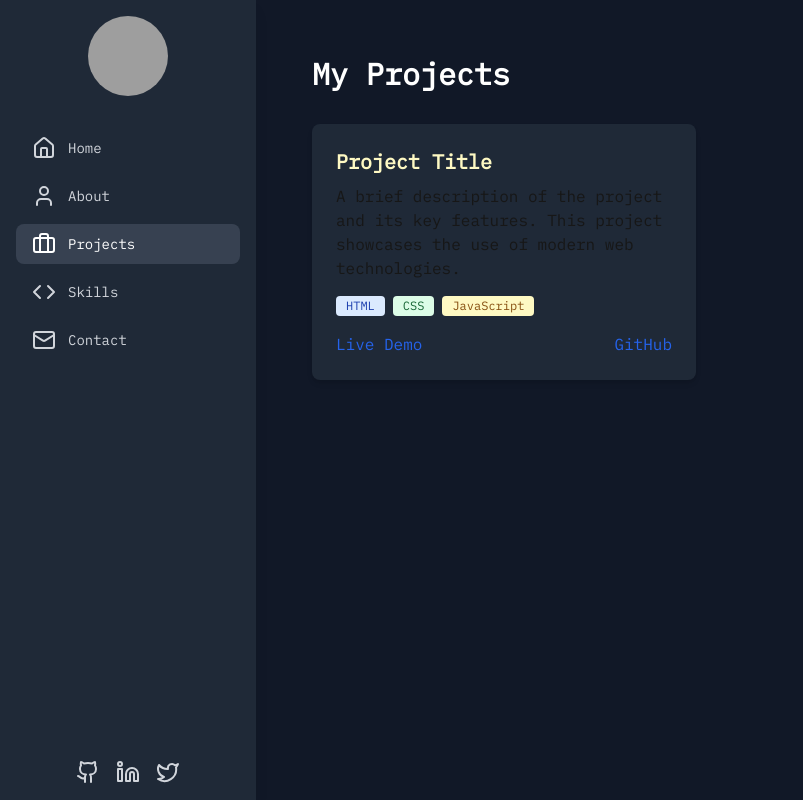
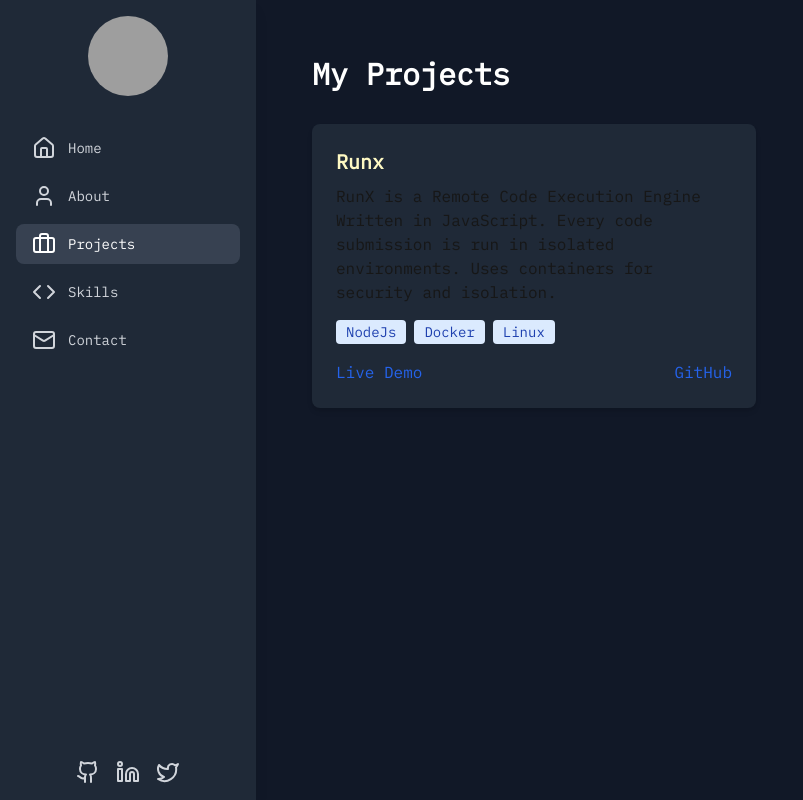
Before and after one commit to alanJames00/portfolio-site, a Next.js app: page /projects in a window 1280 px wide. Shown: the whole page, without its empty margins (0-803 px from the left). Built offline with nearby package versions, Linux system fonts and the light colour scheme; grey boxes are pictures that could not be loaded.

Commit message:
complete project card component

```diff
--- a/app/components/projectCard.tsx
+++ b/app/components/projectCard.tsx
@@ -1,18 +1,42 @@
+'use client'
+export default function ProjectCard({ title, description, tags, demoUrl, githubUrl, url }: { title: string, description: string, tags: string[], demoUrl: string, githubUrl: string, url: string }) {
 
-export default function ProjectCard() {
+    const handleClick = () => {
+        window.location.href = url;
+    }
+
+    const tagColors = [
+        {
+            bg: 'bg-blue-100',
+            text: 'text-blue-800'
+        },
+        {
+            bg: 'bg-green-100',
+            text: 'text-green-800'
+        },
+        {
+            bg: 'bg-yellow-100',
+            text: 'text-yellow-800'
+        }
+    ];
+
     return (
-        <div className="bg-gray-800 rounded-lg shadow-md overflow-hidden max-w-sm w-full">
+        <div onClick={handleClick} className="bg-gray-800 rounded-lg shadow-md overflow-hidden max-w-xl w-full transform transition-transform duration-300 hover:scale-105 hover:shadow-lg cursor-pointer">
             <div className="p-6">
-                <h2 className="text-xl font-semibold text-yellow-100 mb-2">Project Title</h2>
-                <p className="mb-4">A brief description of the project and its key features. This project showcases the use of modern web technologies.</p>
+                <h2 className="text-xl font-semibold text-yellow-100 mb-2">{title}</h2>
+                <p className="mb-4">{description}</p>
+
                 <div className="flex flex-wrap gap-2 mb-4">
-                    <span className="bg-blue-100 text-blue-800 text-xs font-medium px-2.5 py-0.5 rounded">HTML</span>
-                    <span className="bg-green-100 text-green-800 text-xs font-medium px-2.5 py-0.5 rounded">CSS</span>
-                    <span className="bg-yellow-100 text-yellow-800 text-xs font-medium px-2.5 py-0.5 rounded">JavaScript</span>
+                    {tags.map((tag, index) => (
+                        <span key={index} className={`bg-blue-100 text-blue-800 text-sm font-large px-2.5 py-0.5 rounded`}>{tag}</span>
+                    ))}
+                    {/* <span className="bg-blue-100 text-blue-800 text-xs font-medium px-2.5 py-0.5 rounded">{tags[0]}</span>
+                    {/* <span className="bg-yellow-100 text-yellow-800 text-xs font-medium px-2.5 py-0.5 rounded">{tags[2]}</span> */}
                 </div>
+
                 <div className="flex justify-between">
-                    <a href="#" className="text-blue-600 hover:text-blue-800 font-medium">Live Demo</a>
-                    <a href="#" className="text-blue-600 hover:text-blue-800 font-medium">GitHub</a>
+                    <a href={demoUrl} className="text-blue-600 hover:text-blue-800 font-medium">Live Demo</a>
+                    <a href={githubUrl} className="text-blue-600 hover:text-blue-800 font-medium">GitHub</a>
                 </div>
             </div>
         </div>
```
